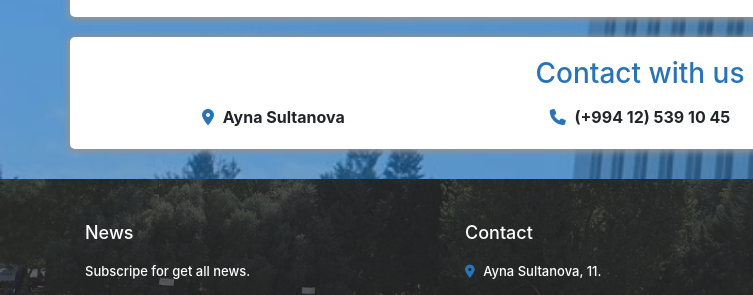
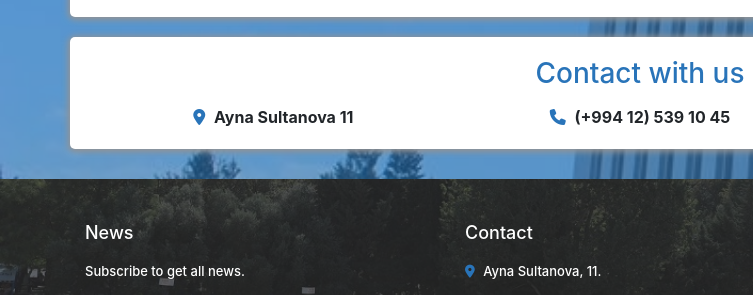
Before and after one commit to 23arif/AzMIU-Task-V2, a plain HTML site: page contact.html in a window 1280 px wide. Shown: the part 730-1025 px from the top of the page, 0-753 px from the left. Drawn offline with nearby package versions, Linux system fonts and the light colour scheme.

Commit message:
Final commit.

```diff
--- a/contact.html
+++ b/contact.html
@@ -113,7 +113,7 @@
               <h3 id="contact-title">Contact with us</h3>
             </div>
             <div class="col-md-4">
-              <i class="fa fa-map-marker-alt icon-design"></i> Ayna Sultanova
+              <i class="fa fa-map-marker-alt icon-design"></i> Ayna Sultanova 11
             </div>
             <div class="col-md-4">
               <i class="fa fa-phone icon-design"></i> (+994 12) 539 10 45
@@ -136,7 +136,7 @@
                     <div class="row" id="news-container">
                       <div class="col-md-12">News</div>
                       <div class="col-md-12">
-                        <p class="mt-3">Subscripe for get all news.</p>
+                        <p class="mt-3">Subscribe to get all news.</p>
                         <form action="" class="form-inline">
                           <div class="form-group">
                             <input
```
Also changed, not shown: about.html (+1 -1 lines), news.html (+1 -1 lines), news/news1.html (+1 -1 lines), news/news2.html (+1 -1 lines), news/news3.html (+1 -1 lines), news/news4.html (+1 -1 lines), news/news5.html (+1 -1 lines), news/news6.html (+1 -1 lines), news/news7.html (+1 -1 lines), news/news8.html (+1 -1 lines), news/news9.html (+1 -1 lines), sabah.html (+1 -1 lines).
